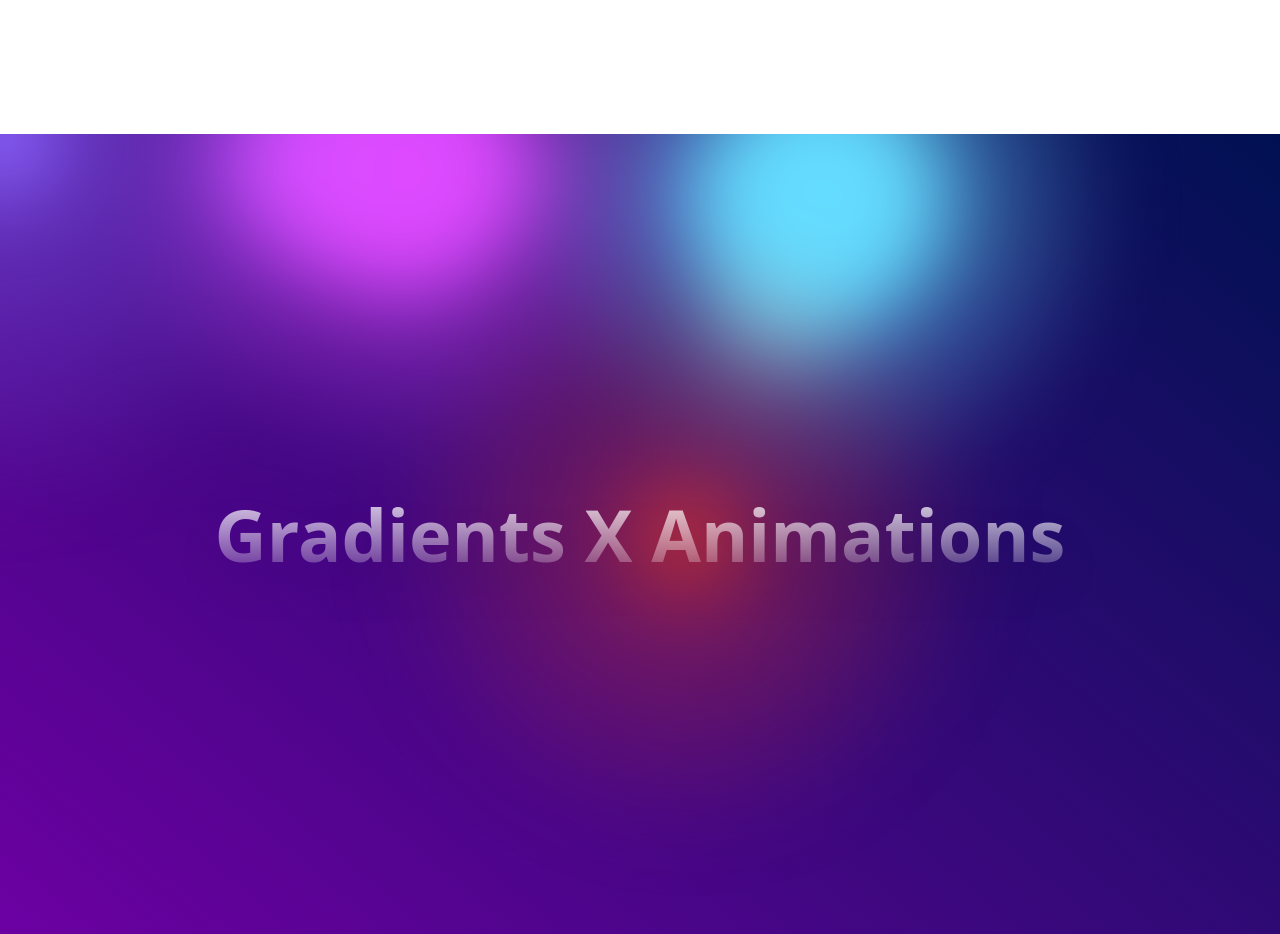
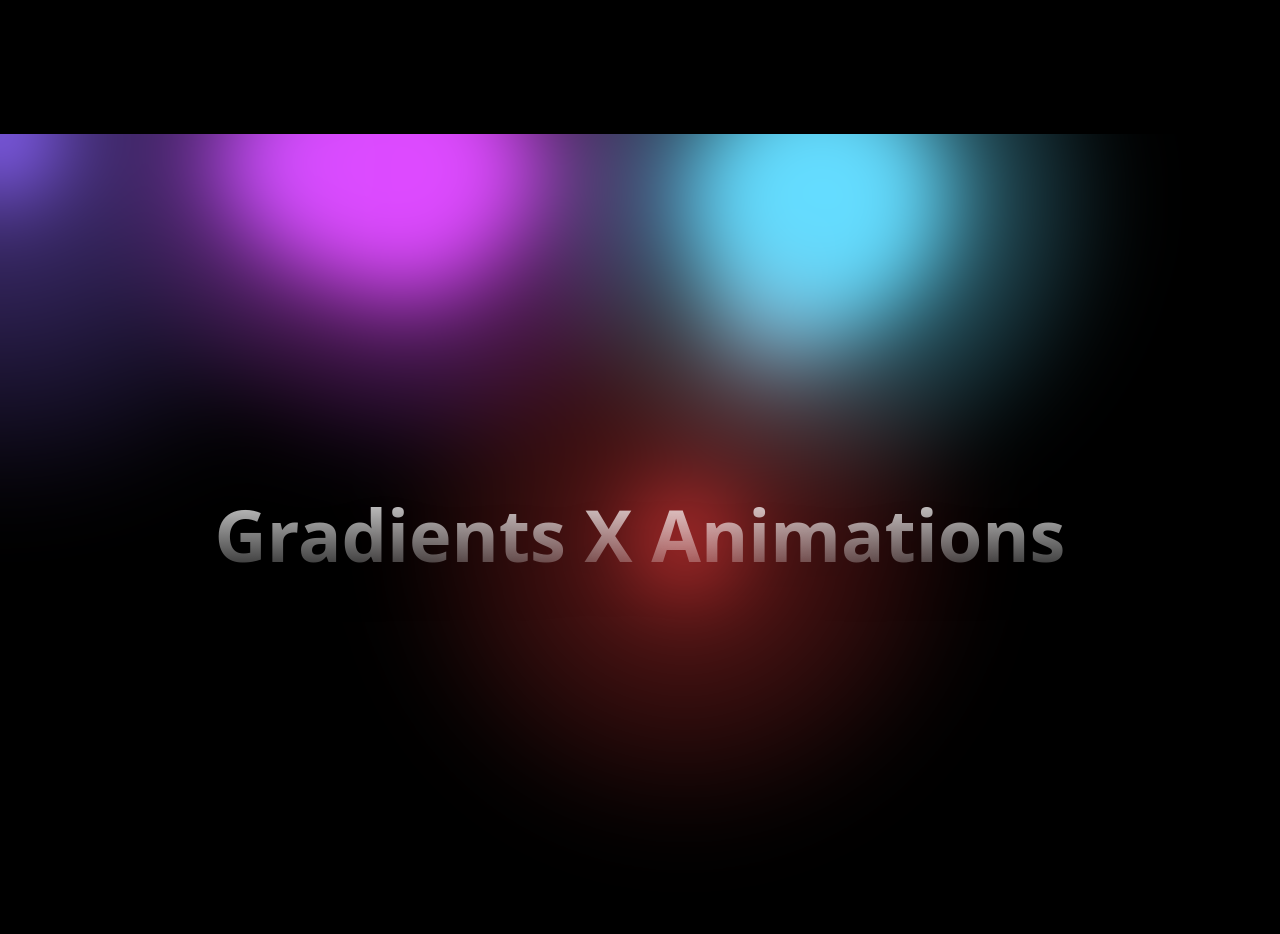
Before and after one commit to nativelbk/learn-aceternity, a React (Vite) app: page / in a window 1280 px wide. Shown: the part 2920-3854 px from the top of the page. Built offline with nearby package versions, Linux system fonts and the light colour scheme.

Commit message:
Change background

```diff
--- a/index.html
+++ b/index.html
@@ -6,7 +6,7 @@
     <meta name="viewport" content="width=device-width, initial-scale=1.0" />
     <title>Vite + React</title>
   </head>
-  <body  class="overflow-x-hidden" >
+  <body  class="overflow-x-hidden bg-black " >
     <div id="root"></div>
     <script type="module" src="/src/main.jsx"></script>
   </body>
--- a/src/components/ui/background-gradient-animation.tsx
+++ b/src/components/ui/background-gradient-animation.tsx
@@ -86,7 +86,7 @@ export const BackgroundGradientAnimation = ({
   return (
     <div
       className={cn(
-        "h-screen w-screen relative overflow-x-hidden overflow-hidden top-0 left-0 bg-[linear-gradient(40deg,var(--gradient-background-start),var(--gradient-background-end))]",
+        "h-screen w-screen relative overflow-x-hidden overflow-hidden top-0 left-0 ",
         containerClassName
       )}
     >
```
